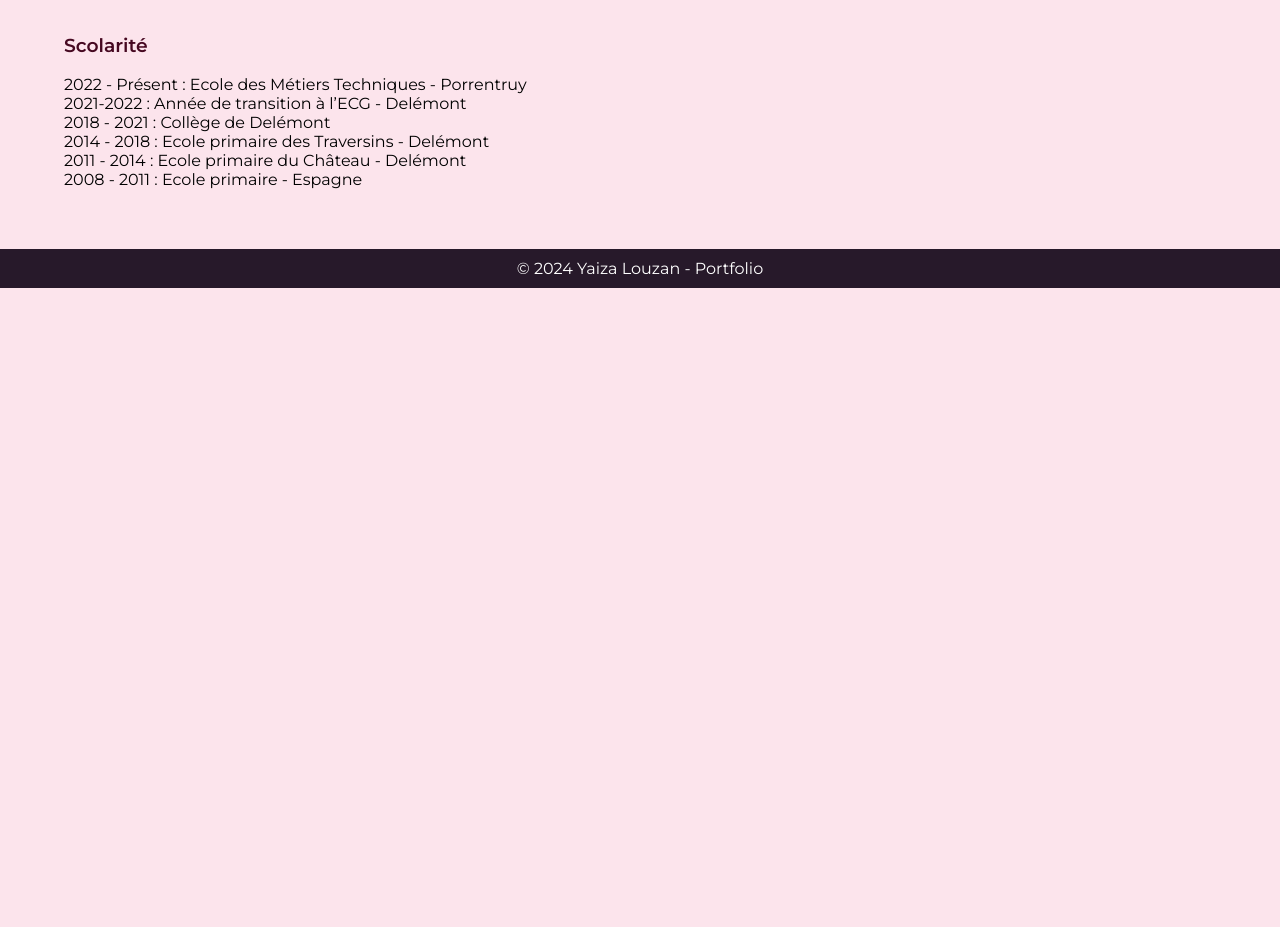
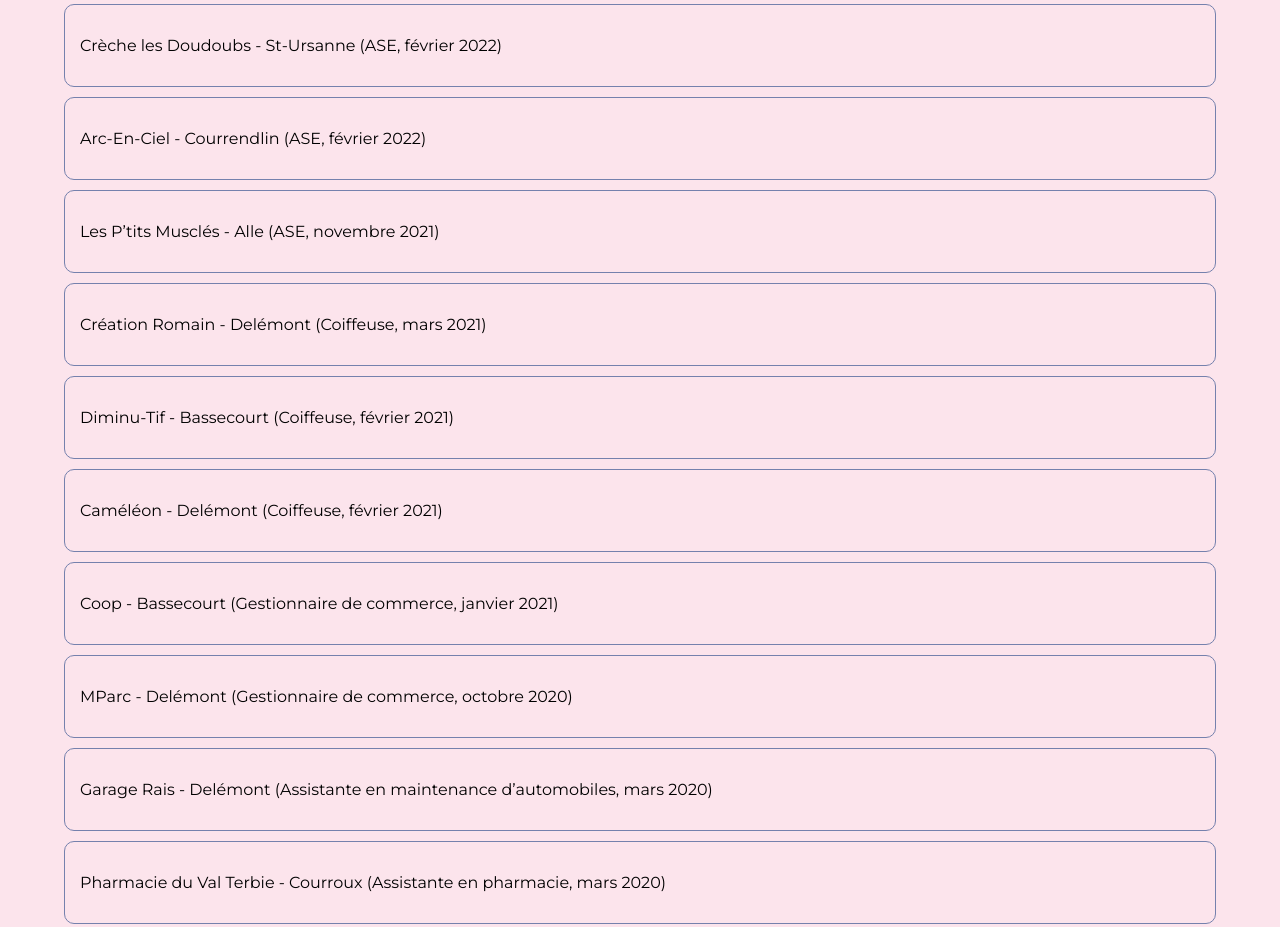
Before and after one commit to YaizaLouzan/portfolio, a plain HTML site: page index.html in a window 1280 px wide. Shown: the part 974-1901 px from the top of the page. Before the commit the page ends 1262 px from the top, so only its background shows below. Drawn offline with Linux system fonts and the light colour scheme.

Commit message:
Update index.html

```diff
--- a/index.html
+++ b/index.html
@@ -120,6 +120,36 @@
         <div class="project-item">
             <p>EMT - Porrentruy (Électronicienne, avril 2022)</p>
         </div>
+        <div class="project-item">
+            <p>Crèche les Doudoubs - St-Ursanne (ASE, février 2022)</p>
+        </div>
+        <div class="project-item">
+            <p>Arc-En-Ciel - Courrendlin (ASE, février 2022)</p>
+        </div>
+        <div class="project-item">
+            <p>Les P’tits Musclés - Alle (ASE, novembre 2021)</p>
+        </div>
+        <div class="project-item">
+            <p>Création Romain - Delémont (Coiffeuse, mars 2021)</p>
+        </div>
+        <div class="project-item">
+            <p>Diminu-Tif - Bassecourt (Coiffeuse, février 2021)</p>
+        </div>
+        <div class="project-item">
+            <p>Caméléon - Delémont (Coiffeuse, février 2021)</p>
+        </div>
+        <div class="project-item">
+            <p>Coop - Bassecourt (Gestionnaire de commerce, janvier 2021)</p>
+        </div>
+        <div class="project-item">
+            <p>MParc - Delémont (Gestionnaire de commerce, octobre 2020)</p>
+        </div>
+        <div class="project-item">
+            <p>Garage Rais - Delémont (Assistante en maintenance d’automobiles, mars 2020)</p>
+        </div>
+        <div class="project-item">
+            <p>Pharmacie du Val Terbie - Courroux (Assistante en pharmacie, mars 2020)</p>
+        </div>
     </section>
 
     <!-- Scolarité Section -->
```
